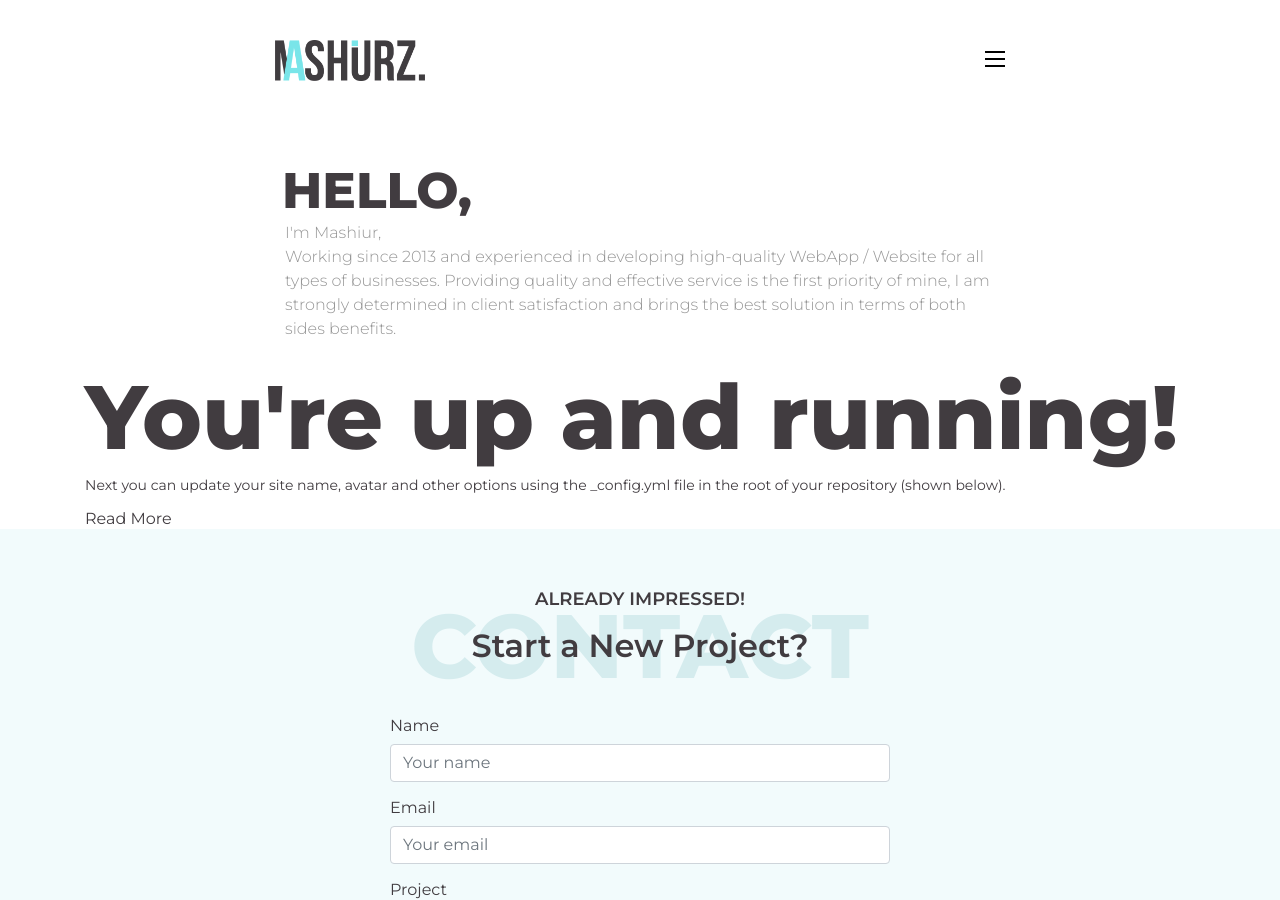
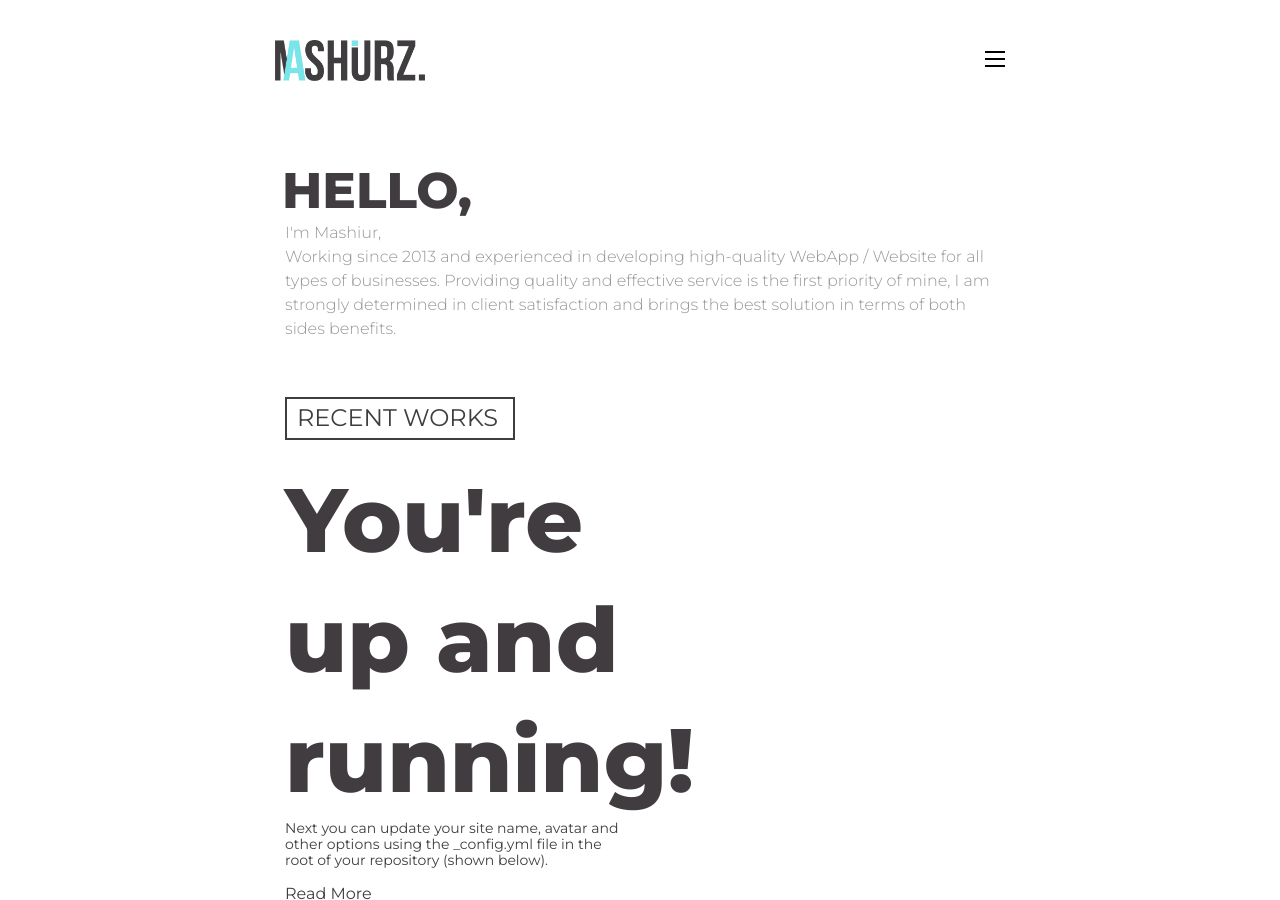
Before and after one commit to shoyebzz/blog, a Jekyll site: the page built from index.html, in a window 1280 px wide and 900 px high. Built offline with Jekyll 4.4.1, drawn with Linux system fonts in a browser that asks for light colours.

Commit message:
blog on home

```diff
--- a/index.html
+++ b/index.html
@@ -12,17 +12,27 @@ layout: default
   </div>
 </section><!-- End of #here-section -->
 
-<div class="posts">
-  {% for post in site.posts %}
-    <article class="post">
+<section id="blogs-section" class="section">
+  <div class="container">
+    <div class="row">
+      <div class="col-lg-8 offset-lg-2 col-md-10 offset-md-1">
+        <div id="blog-view">
+          <h2 class="my-works">Recent works</h2>
+          <div class="row">
 
-      <h1><a href="{{ site.baseurl }}{{ post.url }}">{{ post.title }}</a></h1>
+            {% for post in site.posts %}
+              <div class="col-md-6 mb-4 single-post">
+                <h1><a href="{{ site.baseurl }}{{ post.url }}">{{ post.title }}</a></h1>
+                <div class="entry">
+                  {{ post.excerpt }}
+                </div>
+                <a href="{{ site.baseurl }}{{ post.url }}" class="read-more">Read More</a>
+              </div> <!-- End of .single-portfolio -->
+            {% endfor %}
 
-      <div class="entry">
-        {{ post.excerpt }}
+          </div>
+        </div>
       </div>
-
-      <a href="{{ site.baseurl }}{{ post.url }}" class="read-more">Read More</a>
-    </article>
-  {% endfor %}
-</div>
+    </div>
+  </div>
+</section>
```
Also changed, not shown: _layouts/default.html (+0 -19 lines).
